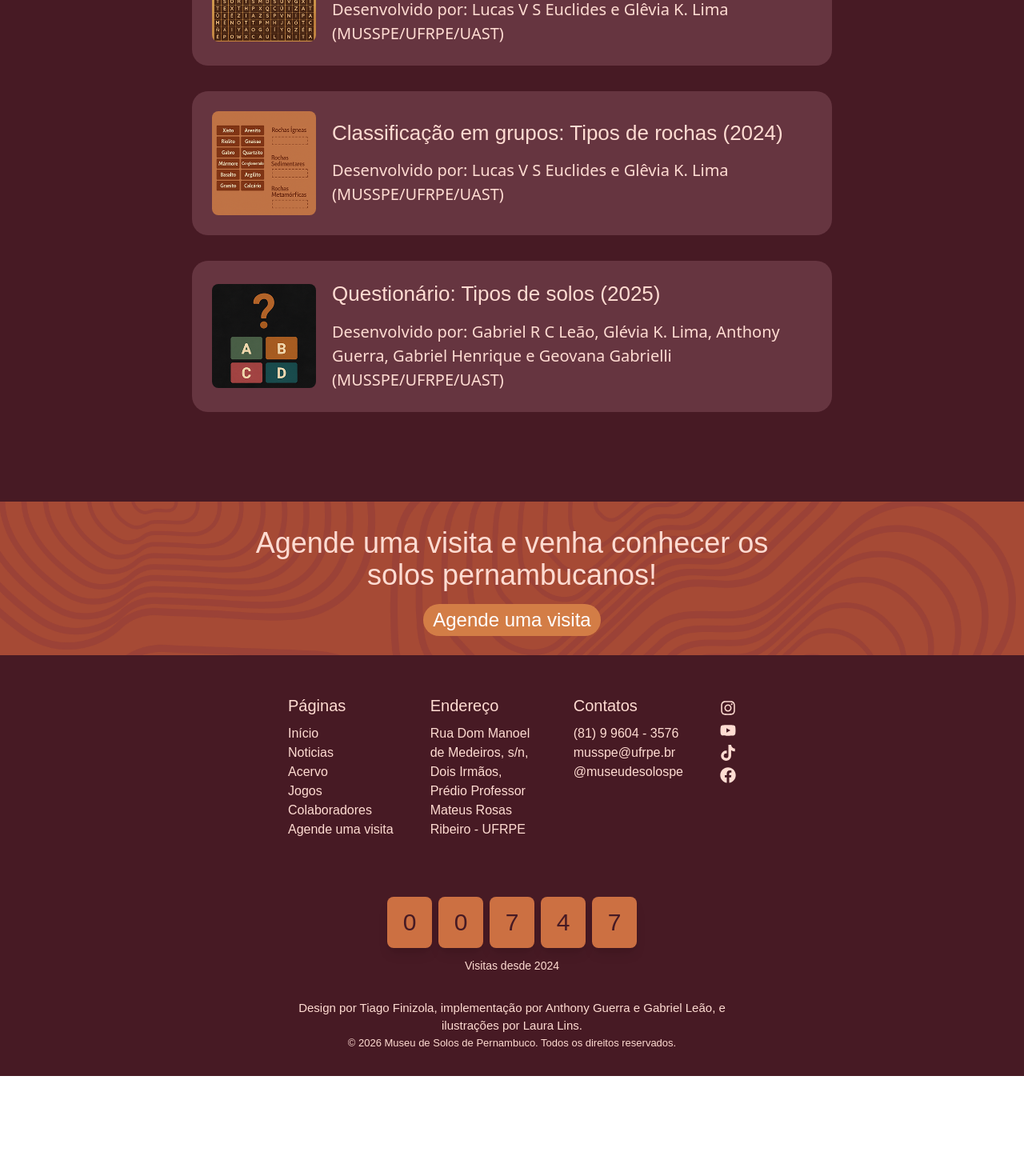
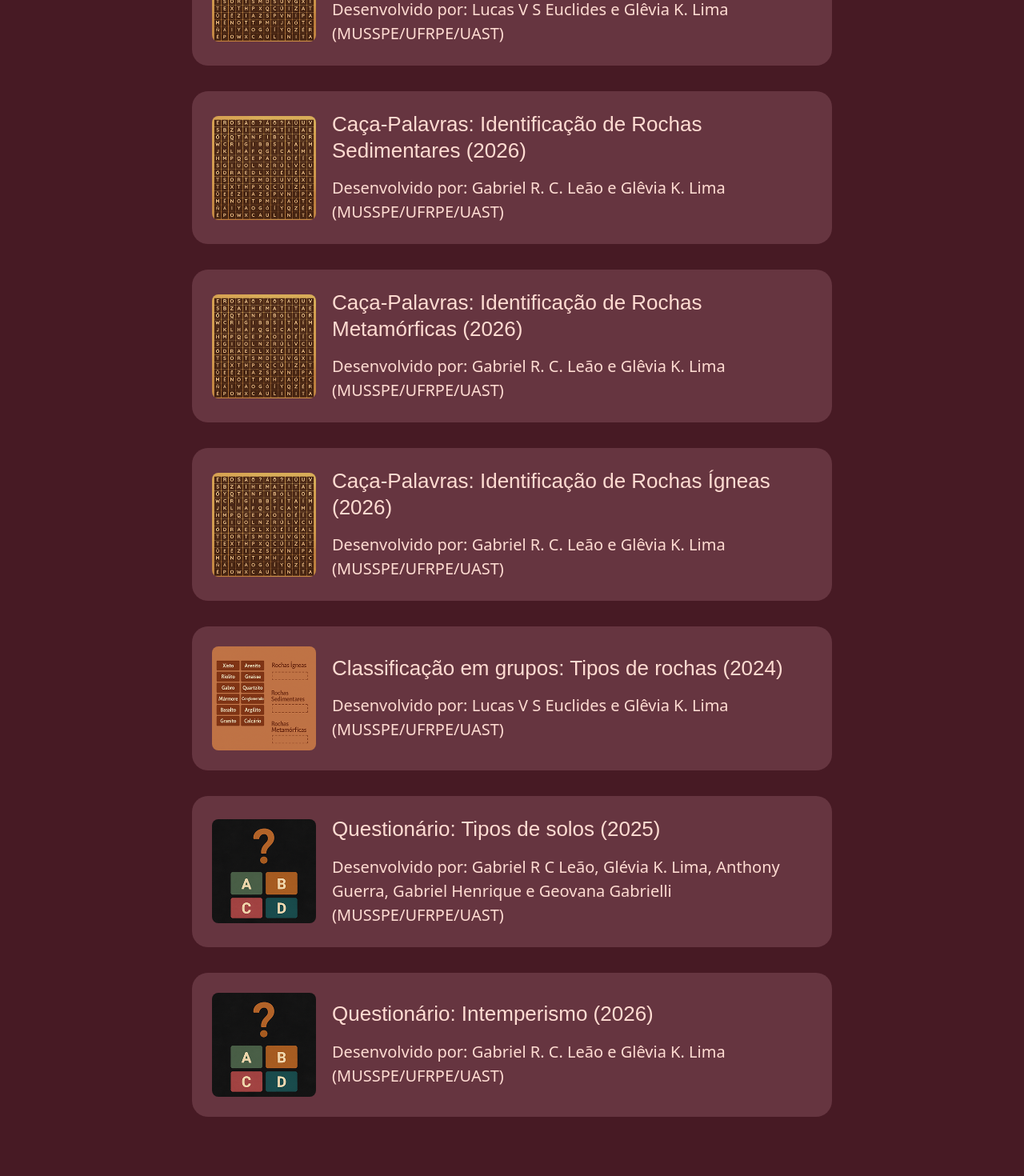
Before and after one commit to FonJava/musspe-react, a React (Vite) app: page /jogos in a window 1280 px wide. Shown: the part 1760-3230 px from the top of the page at 80% size. Before the commit the page ends 3105 px from the top, so only its background shows below. Built offline with nearby package versions, Linux system fonts and the light colour scheme; no server answers; a web font is replaced by a local one.

Commit message:
Adição dos novos jogos na página

```diff
--- a/src/pages/Jogos/Jogos.jsx
+++ b/src/pages/Jogos/Jogos.jsx
@@ -108,6 +108,36 @@ export default function Jogos() {
         />
 
         <ContainerJogo
+          titulo={"Caça-Palavras: Identificação de Rochas Sedimentares"}
+          ano={"(2026)"}
+          desenvolvedores={
+            "Gabriel R. C. Leão e Glêvia K. Lima (MUSSPE/UFRPE/UAST)"
+          }
+          imagem={caçaPalavras}
+          link={"https://wordwall.net/play/115306/010/879"}
+        />
+
+        <ContainerJogo
+          titulo={"Caça-Palavras: Identificação de Rochas Metamórficas"}
+          ano={"(2026)"}
+          desenvolvedores={
+            "Gabriel R. C. Leão e Glêvia K. Lima (MUSSPE/UFRPE/UAST)"
+          }
+          imagem={caçaPalavras}
+          link={"https://wordwall.net/play/115305/500/495"}
+        />
+
+        <ContainerJogo
+          titulo={"Caça-Palavras: Identificação de Rochas Ígneas"}
+          ano={"(2026)"}
+          desenvolvedores={
+            "Gabriel R. C. Leão e Glêvia K. Lima (MUSSPE/UFRPE/UAST)"
+          }
+          imagem={caçaPalavras}
+          link={"https://wordwall.net/play/115305/170/386"}
+        />
+
+        <ContainerJogo
           titulo={"Classificação em grupos: Tipos de rochas"}
           ano={"(2024)"}
           desenvolvedores={
@@ -126,6 +156,16 @@ export default function Jogos() {
           imagem={questionario}
           link={"https://wordwall.net/play/93957/780/121"}
         />
+
+        <ContainerJogo
+          titulo={"Questionário: Intemperismo"}
+          ano={"(2026)"}
+          desenvolvedores={
+            "Gabriel R. C. Leão e Glêvia K. Lima (MUSSPE/UFRPE/UAST)"
+          }
+          imagem={questionario}
+          link={"https://wordwall.net/play/115310/310/497"}
+        />
       </section>
       <BarraVisita />
     </>
```
Also changed, not shown: 1 other file (tests, documents, lock files or other folders).
